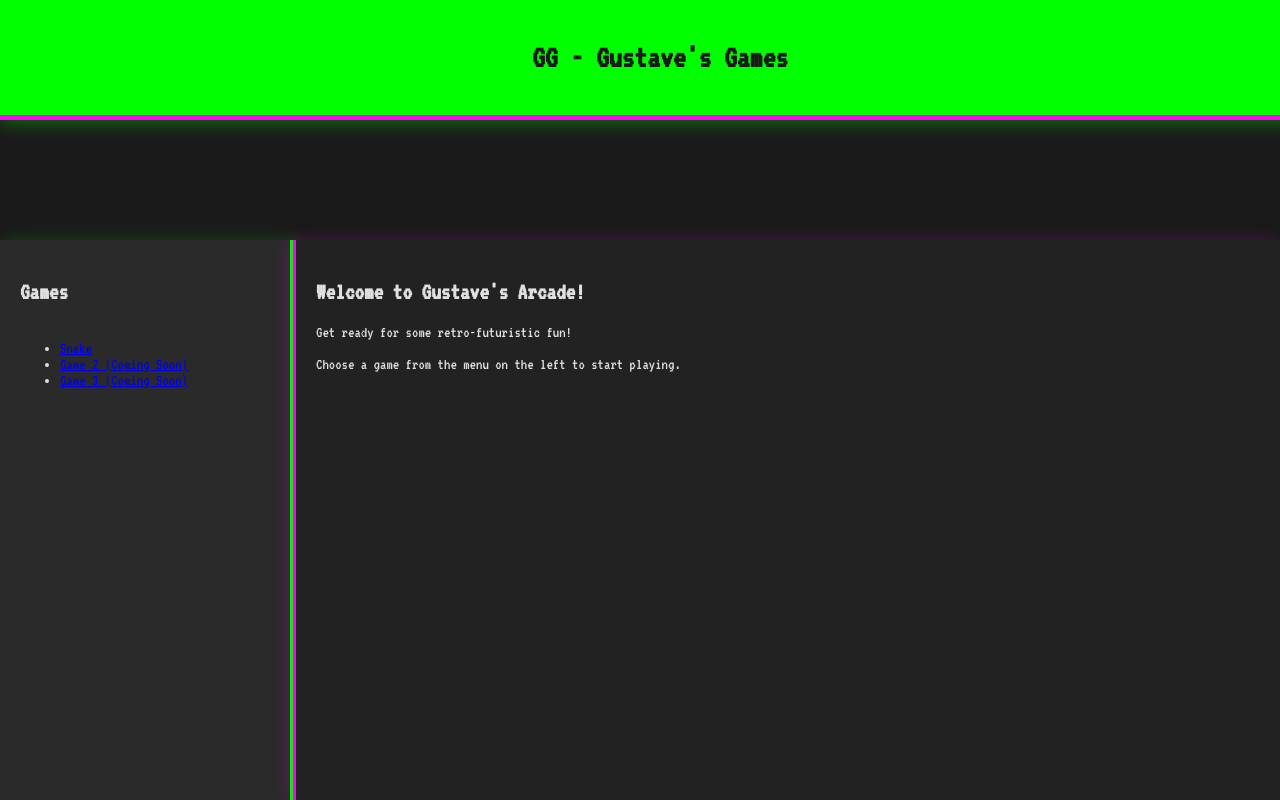
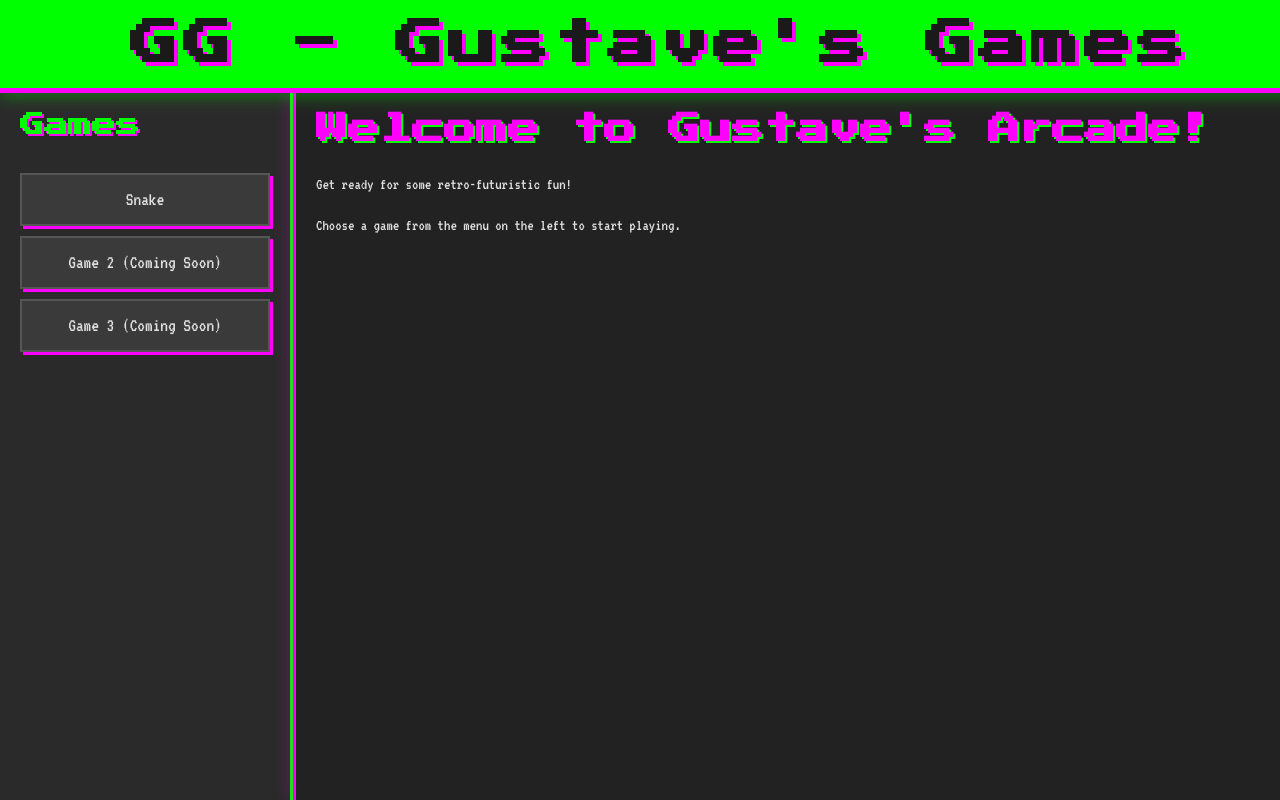
Before and after one commit to CamilleMo/gustave_site, a plain HTML site: page index.html in a window 1280 px wide. Shown: the top 800 px of the page. Drawn offline with Linux system fonts and the light colour scheme.

Commit message:
Restore brutalist design elements and fix layout issues\n\nThis commit restores the original brutalist design elements, including the title styling and menu item appearance. It also fixes the unwanted gap between the header and content by adjusting the padding.

```diff
--- a/style.css
+++ b/style.css
@@ -30,11 +30,19 @@ header {
     z-index: 1000;
 }
 
+h1 {
+    font-family: 'Press Start 2P', cursive;
+    font-size: 3em;
+    margin: 0;
+    text-shadow: 4px 4px var(--accent-color-2);
+    letter-spacing: 5px;
+}
+
 .content-area {
     display: flex;
     flex: 1; /* Take remaining vertical space */
     width: 100%;
-    padding-top: 120px; /* Space for fixed header */
+    /* Removed padding-top: 120px; */
     box-sizing: border-box; /* Include padding in width/height */
 }
 
@@ -51,6 +59,46 @@ nav {
     overflow-y: auto;
 }
 
+nav h2 {
+    font-family: 'Press Start 2P', cursive;
+    color: var(--accent-color-1);
+    font-size: 1.5em;
+    margin-top: 0;
+    margin-bottom: 20px;
+    text-shadow: 2px 2px var(--accent-color-2);
+}
+
+nav ul {
+    list-style: none;
+    padding: 0;
+    width: 100%;
+}
+
+nav li {
+    margin-bottom: 10px;
+}
+
+nav a {
+    display: block;
+    padding: 15px 10px;
+    background-color: #3a3a3a;
+    color: var(--text-color);
+    text-decoration: none;
+    font-size: 1.2em;
+    border: 2px solid var(--border-color);
+    transition: all 0.2s ease-in-out;
+    text-align: center;
+    box-shadow: 3px 3px 0 var(--accent-color-2);
+}
+
+nav a:hover {
+    background-color: var(--accent-color-1);
+    color: var(--bg-color);
+    border-color: var(--accent-color-2);
+    transform: translate(-2px, -2px);
+    box-shadow: 5px 5px 0 var(--accent-color-2);
+}
+
 main {
     flex: 1;
     padding: 20px;
@@ -60,10 +108,22 @@ main {
     overflow-y: auto;
 }
 
+main h2 {
+    font-family: 'Press Start 2P', cursive;
+    color: var(--accent-color-2);
+    font-size: 2em;
+    margin-top: 0;
+    text-shadow: 2px 2px var(--accent-color-1);
+}
+
+p {
+    line-height: 1.6;
+}
+
 @media (max-width: 768px) {
     .content-area {
         flex-direction: column;
-        padding-top: 0; /* No need for padding-top on small screens */
+        /* Removed padding-top: 0; */
     }
 
     nav {
```
